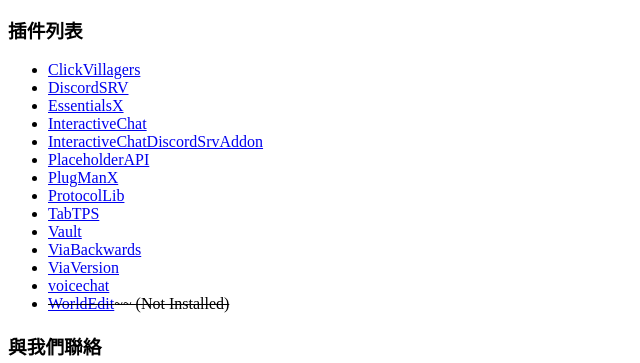
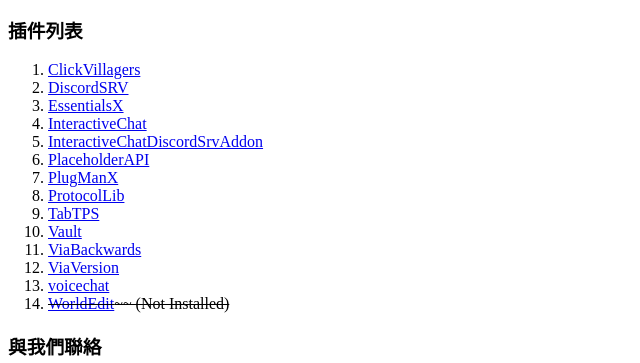
Before and after one commit to Tsaitou7361/innovation, a plain HTML site: page index.html in a window 1280 px wide. Shown: the part 209-572 px from the top of the page, 0-640 px from the left. Drawn offline with Linux system fonts and the light colour scheme.

Commit message:
reimaged index.html

```diff
--- a/index.html
+++ b/index.html
@@ -10,7 +10,7 @@
     <p>ip: unknown( 贊助我以獲得ip :))) )</p>
     <p>版本: Minecraft Java 1.20.2, "Purpur" server</p>
     <h3>插件列表</h3>
-    <ul>
+    <ol type="1">
       <li>
         <a href="https://modrinth.com/plugin/clickvillagers">ClickVillagers</a>
       </li>
@@ -55,7 +55,7 @@
           <a href="https://modrinth.com/plugin/worldedit">WorldEdit</a>~~ (Not Installed)
         </del>
       </li>
-    </ul>
+    </ol>
     <h3>與我們聯絡</h3>
     <ul>
       <li>
```
